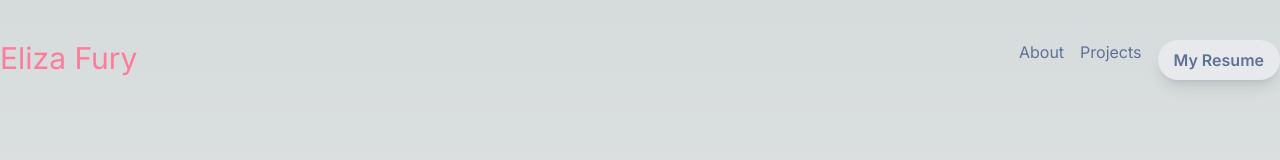
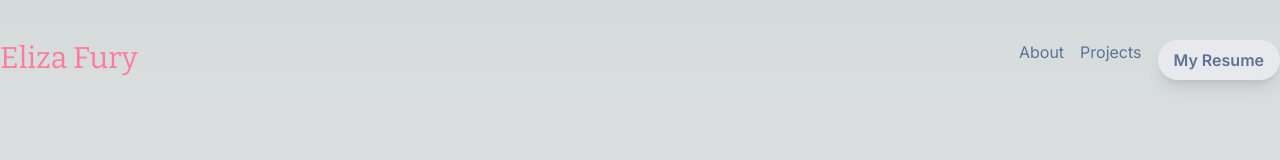
Before and after one commit to Efury1/myportfolio, a Next.js app: page / in a window 1280 px wide. Shown: the top 160 px of the page. Built offline with nearby package versions, Linux system fonts and the light colour scheme.

Commit message:
Make text similar in project and main page

```diff
--- a/pages/globals.css
+++ /dev/null
@@ -1,32 +0,0 @@
-@tailwind base;
-@tailwind components;
-@tailwind utilities;
-
-
-
-:root {
-  --foreground-rgb: 0, 0, 0;
-  --background-start-rgb: 214, 219, 220;
-  --background-end-rgb: 255, 255, 255;
-  --font-sans: ${sans.style.fontFamily};
-    --font-serif: ${serif.style.fontFamily};
-    --font-mono: ${mono.style.fontFamily};
-}
-
-@media (prefers-color-scheme: dark) {
-  :root {
-    --foreground-rgb: 255, 255, 255;
-    --background-start-rgb: 0, 0, 0;
-    --background-end-rgb: 0, 0, 0;
-  }
-}
-
-body {
-  color: rgb(var(--foreground-rgb));
-  background: linear-gradient(
-      to bottom,
-      transparent,
-      rgb(var(--background-end-rgb))
-    )
-    rgb(var(--background-start-rgb));
-}
--- a/pages/projects.tsx
+++ b/pages/projects.tsx
@@ -83,12 +83,14 @@ export default function IndexPage(){
           </li>
         </ul>
       </nav>
+
       <div className="text-center p-10">
         <h1 className="text-5xl py-2 text-pink font-medium"> My Dev and Design Development</h1>
         <p className="text-md py-5 leading-8 text-white-800">
           My portfolio showcases a diverse range of disciplines that capture my interests. It encompasses my experiences in development, industrial design, and fashion.
         </p>
       </div>
+
       <div className="min-h-screen flex flex-col">
         {selectedImage && (
           <ImageViewer
@@ -108,6 +110,8 @@ export default function IndexPage(){
             />
           ))}
         </div>
+
+
       </div>
     </main>
   );
--- a/src/app/page.tsx
+++ b/src/app/page.tsx
@@ -6,6 +6,8 @@ import eliza from './eliza1.png';
 import '../../styles/globals.css';
 import * as React from 'react';
 import Link from 'next/link';
+
+
 
 import { Inter as Sans, Bitter as Serif, Fira_Code as Mono } from '@next/font/google';
 
--- a/styles/globals.css
+++ b/styles/globals.css
@@ -8,9 +8,9 @@
   --foreground-rgb: 0, 0, 0;
   --background-start-rgb: 214, 219, 220;
   --background-end-rgb: 255, 255, 255;
-  --font-sans: ${sans.style.fontFamily};
-    --font-serif: ${serif.style.fontFamily};
-    --font-mono: ${mono.style.fontFamily};
+  --font-sans: 'Inter', sans-serif;
+  --font-serif: 'Bitter', serif;
+  --font-mono: 'Fira Code', monospace;
 }
 
 @media (prefers-color-scheme: dark) {
@@ -22,6 +22,7 @@
 }
 
 body {
+  font-family: var(--font-sans);
   color: rgb(var(--foreground-rgb));
   background: linear-gradient(
       to bottom,
--- a/tailwind.config.js
+++ b/tailwind.config.js
@@ -8,6 +8,7 @@ module.exports = {
     "./app/**/*.{js,ts,jsx,tsx,mdx}",
     "./pages/**/*.{js,ts,jsx,tsx,mdx}",
     "./components/**/*.{js,ts,jsx,tsx,mdx}",
+
     // Or if using `src` directory:
     "./src/**/*.{js,ts,jsx,tsx,mdx}",
   ],
```
Also changed, not shown: src/app/globals.css (line endings or trailing spaces).
